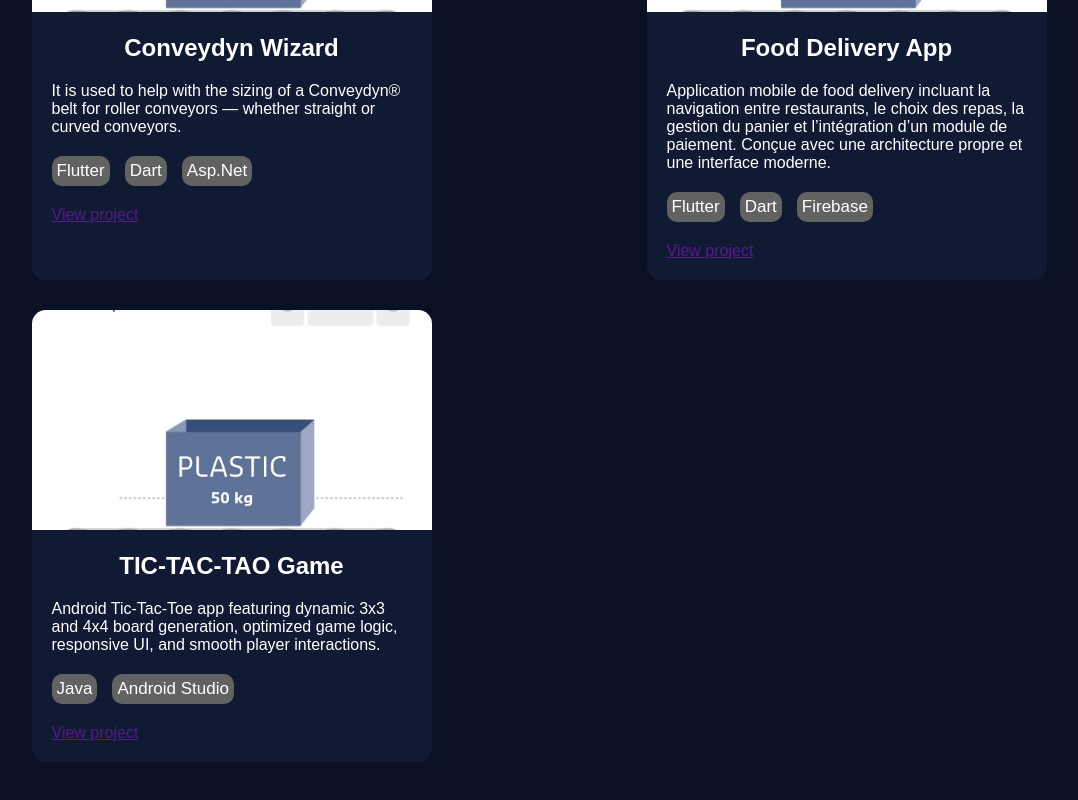
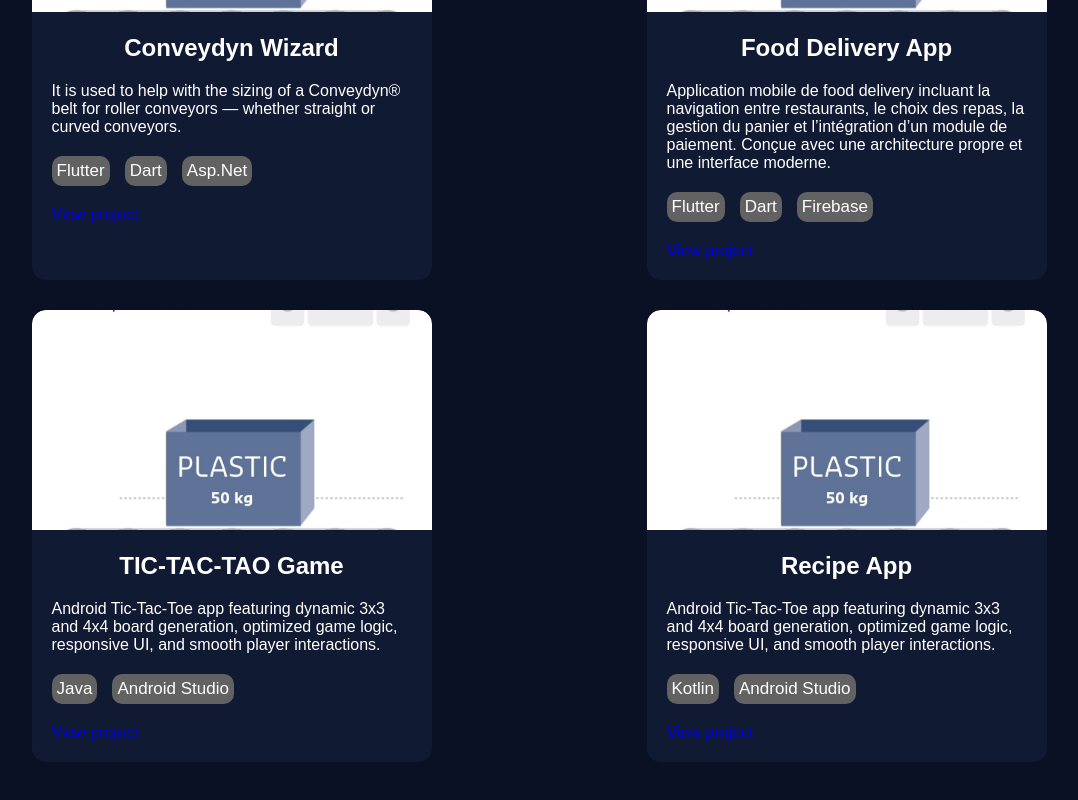
Before and after one commit to anismkb/Portfolio-MEKBAL-Anis, a React (Vite) app: page / in a window 1280 px wide. Shown: the part 3136-3936 px from the top of the page, without its empty margins (101-1179 px from the left). Built offline with nearby package versions, Linux system fonts and the light colour scheme.

Commit message:
add features to projects section

```diff
--- a/package.json
+++ b/package.json
@@ -10,6 +10,7 @@
     "preview": "vite preview"
   },
   "dependencies": {
+    "@fortawesome/fontawesome-free": "^7.1.0",
     "@tailwindcss/vite": "^4.1.17",
     "react": "^19.1.0",
     "react-anchor-link-smooth-scroll": "^1.0.12",
--- a/src/Components/Project/Project.css
+++ b/src/Components/Project/Project.css
@@ -30,16 +30,25 @@
   padding: 40px;
   max-width: 1280px; /* largeur max du container */
   margin: 0 auto; /* centre horizontalement */
-  align-items: stretch;
-  align-self: center;
   justify-items: center;
 }
 
 .card-project {
+  position: relative; /* nécessaire pour positionner l'overlay */
   background: #111a33;
   width: 400px;
   border-radius: 14px;
   padding-bottom: 20px;
+
+  overflow: hidden; /* pour que l'overlay ne dépasse pas les bords de la carte */
+}
+
+.card-project:hover {
+  box-shadow: 0 0 20px #231c14;
+}
+
+.card-project:hover img {
+  filter: brightness(50%); /* assombrit l'image à 50% */
 }
 
 .card-project .title {
@@ -51,7 +60,33 @@
   width: 400px;
   height: 220px;
   object-fit: cover;
+  transition: 0.5s ease; /* pour l’animation */
+}
 
+/* Overlay invisible par défaut */
+.card-project .overlay {
+  position: absolute;
+  top: 0;
+  left: 0;
+  width: 100%;
+  height: 220px; /* même que l'image */
+  background: rgba(0,0,0,0.1); /* sombre */
+  display: flex;
+  justify-content: center;
+  align-items: center;
+  opacity: 0; /* caché par défaut */
+  transition: 0.3s ease;
+}
+
+/* Icône dans l'overlay */
+.card-project .overlay a {
+  color: white;
+  font-size: 30px;
+  text-decoration: none;
+}
+
+.card-project:hover .overlay {
+  opacity: 1;
 }
 
 .card-project .description {
@@ -72,4 +107,5 @@
 
 .card-project .lien{
   margin-left: 20px;
+  color: #2fb4ff;
 }
--- a/src/Components/Project/Project.jsx
+++ b/src/Components/Project/Project.jsx
@@ -14,7 +14,7 @@ const Projet = () => {
       <div className="projectCards">
         <ProjectCard
           image= {conveydyn}
-          lien={""}
+          lien={"https://play.google.com/store/apps/details?id=com.hutchinson.conveydyn_wizard&hl=fr"}
           title="Conveydyn Wizard"
           description="It is used to help with the sizing of a Conveydyn® belt for roller conveyors — whether straight or curved conveyors."
           items={[
@@ -26,7 +26,7 @@ const Projet = () => {
 
         <ProjectCard
           image= {conveydyn}
-          lien={""}
+          lien={"https://github.com/anismkb/Food_delivery_Flutter_App"}
           title="Food Delivery App"
           description="Application mobile de food delivery incluant la navigation entre restaurants, le choix des repas, la gestion du panier et l’intégration d’un module de paiement. Conçue avec une architecture propre et une interface moderne."
           items={[
@@ -39,11 +39,22 @@ const Projet = () => {
 
         <ProjectCard
           image= {conveydyn}
-          lien={""}
+          lien={"https://github.com/anismkb/TIC-TAC-TAO-Android-App"}
           title="TIC-TAC-TAO Game"
           description="Android Tic-Tac-Toe app featuring dynamic 3x3 and 4x4 board generation, optimized game logic, responsive UI, and smooth player interactions."
           items={[
             { technologie: "Java" },
+            { technologie: "Android Studio" },
+          ]}
+        />
+
+        <ProjectCard
+          image= {conveydyn}
+          lien={"https://github.com/anismkb/Recipe_Android_App"}
+          title="Recipe App"
+          description="Android Tic-Tac-Toe app featuring dynamic 3x3 and 4x4 board generation, optimized game logic, responsive UI, and smooth player interactions."
+          items={[
+            { technologie: "Kotlin" },
             { technologie: "Android Studio" },
           ]}
         />
--- a/src/Components/Project/ProjectCard.jsx
+++ b/src/Components/Project/ProjectCard.jsx
@@ -1,7 +1,15 @@
+import '@fortawesome/fontawesome-free/css/all.min.css';
+
 export default function ProjectCard({ image, lien, title, description, items }) {
   return (
     <div className="card-project">
       <img src={image} alt={title} />
+
+      <div className="overlay">
+        <a href={lien} target="_blank" rel="noopener noreferrer">
+          <i className="fa fa-link"></i>
+        </a>
+      </div>
 
       <div className="title">
         <br/>
@@ -21,7 +29,7 @@ export default function ProjectCard({ image, lien, title, description, items })
       </div>
 
       <div className="lien">
-        <a href={lien} target="_blank">
+        <a href={lien} target="_blank" rel="noopener noreferrer">
           View project
         </a>
       </div>
```
Also changed, not shown: 1 other file (tests, documents, lock files or other folders).
